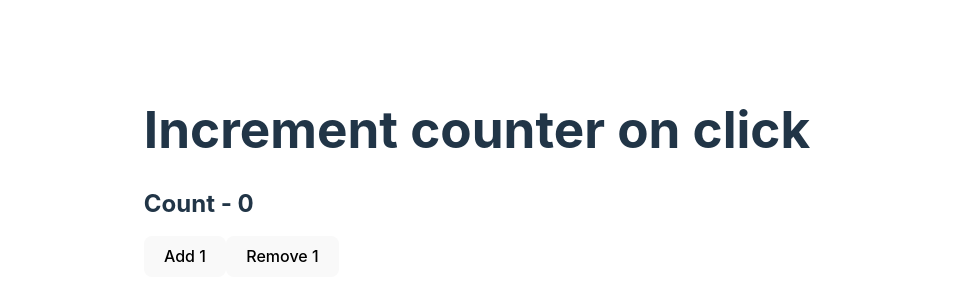
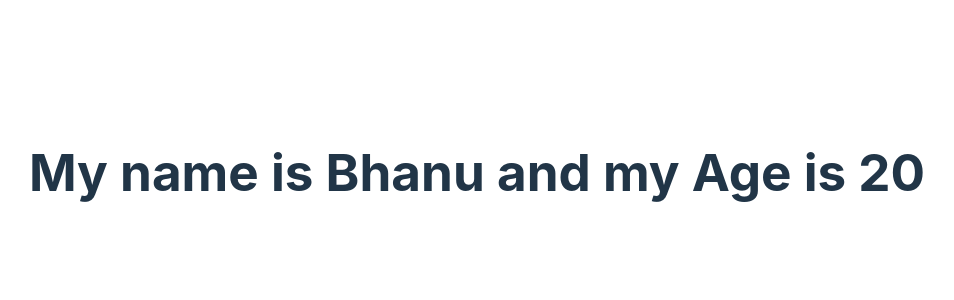
Before and after one commit to Bhanu1776/React-Hooks, a React (Vite) app: page / in a window 1280 px wide. Shown: the part 228-528 px from the top of the page, without its empty margins (163-1117 px from the left). Built offline with nearby package versions, Linux system fonts and the light colour scheme.

Commit message:
Everything about userContext hook Passing the data from Grandparent to Grandchild

```diff
--- /dev/null
+++ b/src/Hooks/useContext/GrandChild.tsx
@@ -0,0 +1,13 @@
+import { useContext } from "react";
+import { AppContext } from "./GrandParent";
+
+const GrandChild = () => {
+  const UserData = useContext(AppContext);
+  return (
+    <h1>
+      My name is {UserData.Name} and my Age is {UserData.Age}
+    </h1>
+  );
+};
+
+export default GrandChild;
--- /dev/null
+++ b/src/Hooks/useContext/GrandParent.tsx
@@ -0,0 +1,21 @@
+import { createContext } from "react";
+
+type ObjectType = {
+  Name: string;
+  Age: number;
+};
+
+const UserData: ObjectType = {
+  Name: "Bhanu",
+  Age: 20,
+};
+
+type ChildrenType = {
+  children: React.ReactNode;
+};
+
+export const AppContext = createContext(UserData);
+
+export const GrandParent = ({ children }: ChildrenType) => {
+  return <AppContext.Provider value={UserData}>{children}</AppContext.Provider>;
+};
--- a/src/main.tsx
+++ b/src/main.tsx
@@ -5,12 +5,15 @@ import App from "./App";
 import UseState from "./Hooks/UseState";
 import Challenge1 from "./Hooks/Challenge_1";
 import UseEffect from "./Hooks/UseEffect";
+import { GrandParent } from "./Hooks/useContext/GrandParent";
+import GrandChild from "./Hooks/useContext/GrandChild";
 
 ReactDOM.createRoot(document.getElementById("root") as HTMLElement).render(
-  <React.StrictMode>
+  <GrandParent>
     {/* <App /> */}
     {/* <UseState /> */}
     {/* <Challenge1 /> */}
-    <UseEffect />
-  </React.StrictMode>
+    {/* <UseEffect /> */}
+    <GrandChild />
+  </GrandParent>
 );
```
